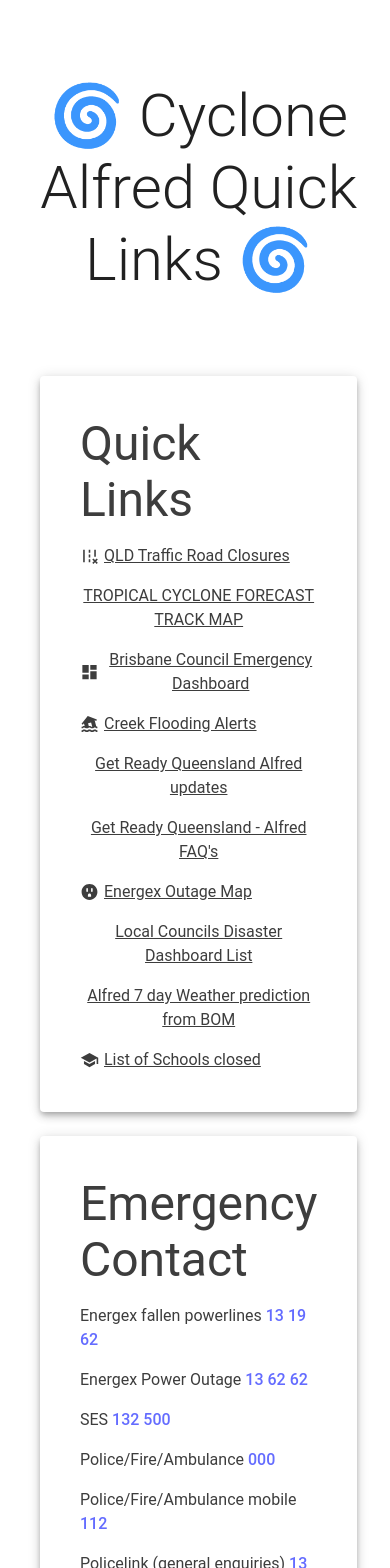
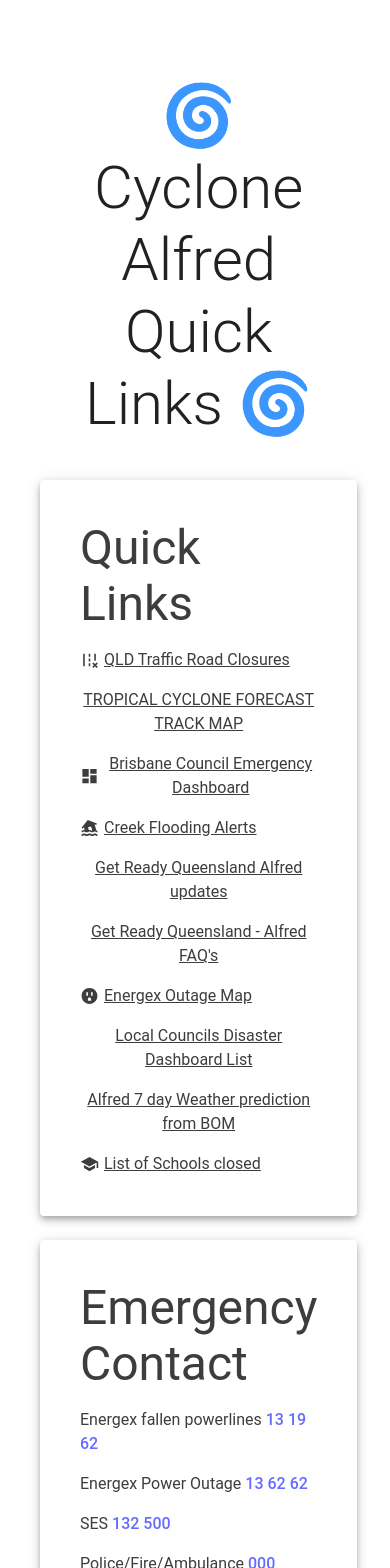
Before and after one commit to cutierobot/CycloneAlfredQuickLinks, a React (Vite) app: page / in a window 390 px wide. Shown: the top 1568 px of the page. Built offline with nearby package versions, Linux system fonts and the light colour scheme.

Commit message:
Fix mobile being shit

```diff
--- a/src/App.css
+++ b/src/App.css
@@ -2,6 +2,8 @@
   /* max-width: 1280px; */
   /* margin: 0 auto; */
   /* padding: 2rem; */
+  background-color: white;
+  width: '100%';
   text-align: center;
 }
 
--- a/src/App.tsx
+++ b/src/App.tsx
@@ -19,75 +19,45 @@
             },
             secondary: {
                 main: '#a02e41',
-            },
-            // text: {
-            //     primary: '#ECECEC', // Change the primary text color
-            // },
+            }
         },
         typography: {
             fontFamily: 'Roboto, Arial',
-        },
-        components: {
-            // MuiLink: {
-            //     styleOverrides: {
-            //         root: {
-            //             // ":hover": {
-            //             //     color: orange[400],
-            //             // },
-            //             color: '#ECECEC'
-            //         },
-            //     }
-            // }
         }
     });
 
     return (
         <ThemeProvider theme={darkTheme}>
             <CssBaseline />
-            <Box
-                id="TitleBox"
-                sx={{ padding: 5 }}
-            >
+            <Box sx={{ m: 5 }}>
                 <Typography
                     variant="h2"
                     id="TitleHeading"
-                    sx={{ pt: 5 }}
+                    padding={5}
                 >
                     🌀 Cyclone Alfred Quick Links 🌀
                 </Typography>
-            </Box>
-            <Box
+                <Grid
+                    container
                     id="GroupOne"
-                justifyContent={'left'}
-                sx={{ textAlign: 'left' }}
+                    spacing={3}
+                    alignItems={'stretch'}
+                    sx={{ justifyContent: 'left', textAlign: 'left', pb: 5 }}
                 >
+                    <Grid size={{ xs: 12, md: 6 }} >
+                        <QuickLinks />
+                    </Grid>
+                    <Grid size={{ xs: 12, md: 6 }}>
+                        <EmergencyContact />
+                    </Grid>
+                </Grid>
+
                 <Grid
                     container
                     id="BodyGrid"
                     spacing={3}
                     alignItems={'stretch'}
-                    sx={{ padding: 5, justifyContent: 'left' }}
-                >
-                    <Grid size={{ xs: 12, md: 6 }} >
-                        <QuickLinks />
-                    </Grid>
-                    <Grid size={{ xs: 12, md: 6 }} >
-                        <EmergencyContact />
-                    </Grid>
-                </Grid>
-            </Box>
-
-            <Box
-                id="GroupTwo"
-                justifyContent={'left'}
-                sx={{ textAlign: 'left' }}
-            >
-                <Grid
-                    container
-                    id="BodyGrid"
-                    spacing={3}
-                    alignItems={'stretch'}
-                    sx={{ padding: 5, justifyContent: 'left' }}
+                    sx={{ justifyContent: 'left' }}
                 >
                     <Grid size={{ xs: 12, md: 6 }} >
                         <Grouping groupHeading='Creek Flooding Locations'>
@@ -98,7 +68,7 @@
                             <iframe src="https://www.google.com/maps/d/embed?mid=1O8DXyiUdiO6058LFEIF__lmVfmI54GM&ehbc=2E312F" /*width="640" height="480"*/ width="100%" height="480"></iframe>
                         </Grouping>
                     </Grid>
-                    <Grid size={{ xs: 12, md: 6 }} flexGrow={2}>
+                    <Grid size={{ xs: 12, md: 6 }}>
                         <Grouping groupHeading='Cyclone Alfred Live'>
                             <Reference
                                 referenceText='ABC Alfred Interactive Map is property of ABC News, article can be found'
@@ -107,18 +77,21 @@
                             <iframe src="https://www.abc.net.au/res/sites/news-projects/cyclone-tracker/3.2.10/?cyclone=AU202425_22U.gml&cities=6x85x227x55x9x84x526x17x29x25x64x4&abcnewsembedheight=600" title="ABC Cyclone Alfred" /*width="640"*/ width="100%" height="480"></iframe>
                         </Grouping>
                     </Grid>
-                    <Grouping groupHeading='Brisbane Council Emergency Dashboard' >
+                    <Grid size={12}>
+                        <Grouping groupHeading='Brisbane Council Emergency Dashboard'>
                             <Reference
                                 referenceText='Brisbane City Council Dashboard pulled from'
                                 referenceURL="https://www.brisbane.qld.gov.au/community-and-safety/community-safety/disasters-and-emergencies/emergency-dashboard"
                             />
-                        <p style={{margin: 0}}>Note: This page was never designed for mobile, this card will only work on desktop</p>
+                            <p style={{ padding: 0 }}>Note: This page was never designed for mobile, this card will only work on desktop</p>
                             <iframe src="https://experience.arcgis.com/experience/18c83a3bb54845b4a3e6321f88a4b880" title="Brisbane Council Emergency Dashboard" width="100%" height="650"></iframe>
                         </Grouping>
+
+                    </Grid>
                 </Grid>
             </Box>
             <Disclaimer />
-        </ThemeProvider>
+        </ThemeProvider >
     )
 }
 
--- a/src/components/Grouping.tsx
+++ b/src/components/Grouping.tsx
@@ -16,7 +16,6 @@
             <Typography
                 variant="h3"
                 id={groupHeading + "Heading"}
-                // sx={{ color: '#ECECEC' }}
             >
                 {groupHeading}
             </Typography>
@@ -36,19 +35,17 @@
             elevation={5}
             square={false}
             sx={paperStyling}
+            className="GroupingPaper"
         >
             <Grid
                 container
-                id="QuickLinkGrid"
+                className="GroupingGrid"
                 spacing={2}
                 sx={{ justifyContent: 'left' }}
-                // size={{xs: 12, md: 4}}
             >
                 <Heading groupHeading={groupHeading} />
                 {children}
             </Grid>
-
-            {/* <iframe src="https://www.google.com/maps/d/embed?mid=1O8DXyiUdiO6058LFEIF__lmVfmI54GM&ehbc=2E312F" width="640" height="480"></iframe> */}
         </Paper>
     );
 }
--- a/src/components/Reference.tsx
+++ b/src/components/Reference.tsx
@@ -31,13 +31,11 @@
                 spacing={1}
                 sx={{ justifyContent: 'left' }}
             >
-                <Grid color={'orange'} >
+                <Grid size={1} color={'orange'} >
                     <HelpCenterIcon />
                 </Grid>
 
-                <Grid
-                    size={10}
-                >
+                <Grid size={10} >
                     {referenceText} <Link href={referenceURL} sx={{ color: 'blue' }}>here</Link>
                 </Grid>
             </Grid>
```
Also changed, not shown: src/components/Disclaimer.tsx (+2 -2 lines). Lines whose indentation alone changed are shown as unchanged.
